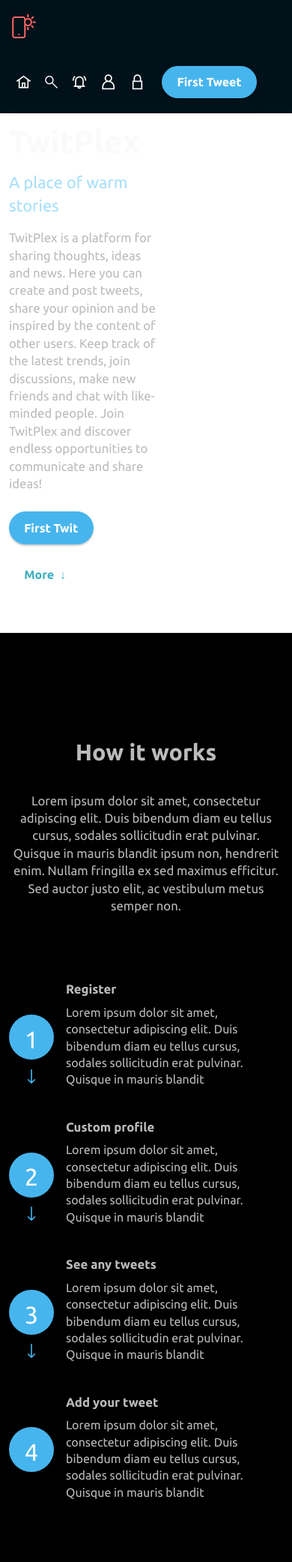
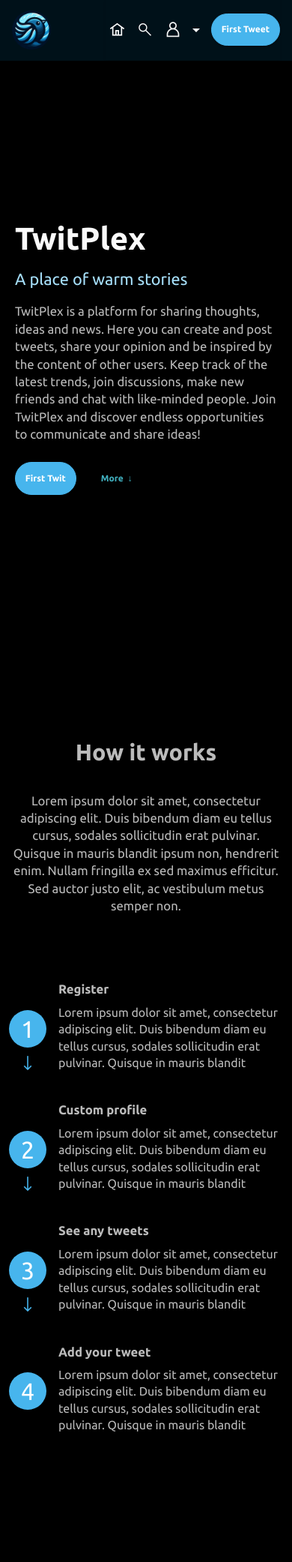
Before and after one commit to Maksim-Volosh/TwitPlex, a Django app: page /welcome/ in a window 390 px wide. Shown: the top 2083 px of the page at 75% size. Run offline with Django 4.2, Linux system fonts and the light colour scheme; the visitor is signed in with stand-in values (Sample User, id 1); some libraries are stand-ins or nearby versions; some web fonts are replaced.

Commit message:
Profile changes, logo and css's

```diff
--- a/main/views.py
+++ b/main/views.py
@@ -10,7 +10,10 @@
         request.session['second_enter'] = True
         return redirect('welcome:index')
     else:
-        tweets = Tweets.objects.annotate(likes_count=Count('likes'), favorites_count=Count('favorites'))
+        tweets = Tweets.objects.annotate(
+            likes_count=Count('likes'),
+            favorites_count=Count('favorites')
+        )
 
         tweets_flag = tweets.exists()
 
--- a/static/assets/mobirise/css/mbr-additional.css
+++ b/static/assets/mobirise/css/mbr-additional.css
@@ -943,7 +943,8 @@
   min-height: 60px;
 }
 .cid-sFGzlAXw3z .navbar.navbar-short .navbar-logo img {
-  height: 2.5rem !important;
+  height: 44px !important;
+  width: 44px !important;
 }
 .cid-sFGzlAXw3z .navbar.navbar-short .navbar-brand {
   min-height: 60px;
--- a/static/css/css.css
+++ b/static/css/css.css
@@ -98,6 +98,29 @@
     width: 100%; /* Полная ширина подчеркивания */
 }
 
+.image-image {
+    border-radius: 10px;
+}
+
+.sort-buttons {
+    display: flex;
+    align-items: center;
+    justify-content: center;
+    gap: 30px;
+}
+
+.sort-buttons-div {
+    display: flex;
+    align-items: flex-end;
+}
+
+.sort-buttons-div i{
+    color: #e0dfdfc7;
+}
+
+.ww {
+    width: 25%;
+}
 
 @media (max-width: 1199.98px) {
     .nav-link {
@@ -142,6 +165,12 @@
     height: 3rem;
 }
 
+.logo-br{
+    width: 52px !important;
+    height: 52px !important;
+    border-radius: 30px;
+}
+
 @media (max-width: 767.98px) {
     .twit-react {
         gap: 20px;
@@ -165,10 +194,6 @@
     }
     .navbar-logo {
         margin-right: 0.50rem !important;
-    }
-    .logo-br{
-        width: 32px !important;
-        height: 32px !important;
     }
     .navbar-caption {
         font-size: 24px;
@@ -273,3 +298,35 @@
         max-width: 1240px;
     }
 } */
+
+@media (max-width: 767.98px) {
+    #TwitPlex3DObj {
+        display: none !important;
+    }
+
+    .col-lg-8 {
+        width: 100% !important;
+    }
+}
+
+@media (max-width: 575.98px) {
+    .col-lg-8 {
+        padding: 0px 20px 0px 20px !important;
+    }
+    .cid-sFGBbGYuTc .icon-box {
+        width: 50px;
+        min-width: 50px;
+        height: 50px;
+    }
+
+    .cid-sFGBbGYuTc .step-number {
+        padding-top: 0px;
+    }
+}
+
+@media (max-width: 500.98px) {
+    .btn {
+        padding: 0.6rem 0.8rem;
+        font-size: 12px;
+    }
+}
--- a/templates/base.html
+++ b/templates/base.html
@@ -5,7 +5,7 @@
   <meta charset="UTF-8">
   <meta http-equiv="X-UA-Compatible" content="IE=edge">
   <meta name="viewport" content="width=device-width, initial-scale=1, minimum-scale=1">
-  <link rel="shortcut icon" href="{% static 'assets/images/logo.png' %}" type="image/x-icon">
+  <link rel="shortcut icon" href="{% static 'img/logo.png' %}" type="image/x-icon">
   <meta name="description" content="TwitPlex is a platform for sharing thoughts, ideas and news. Here you can create and post tweets, share your opinion and be inspired by the content of other users. Keep track of the latest trends, join discussions, make new friends and chat with like-minded people. Join TwitPlex and discover endless opportunities to communicate and share ideas!">
 
 
@@ -40,22 +40,45 @@
                 <div class="navbar-brand">
                     <span class="navbar-logo">
                         <a href="{% url "main:index" %}" class="d-flex align-items-center">
-                            <img src="{% static "assets/images/logo.png" %}" alt="Mobirise Website Builder" class="logo-br">
+                            <img src="{% static 'img/logo.png' %}" alt="Mobirise Website Builder" class="logo-br">
                         </a>
                     </span>
                     <span class="navbar-caption-wrap"><a class="navbar-caption text-white display-5" href="{% url "main:index" %}">TwitPlex</a></span>
                 </div>
                 <div class="navbar">
-                    <ul class="navbar-nav nav-dropdown" data-app-modern-menu="true"><li class="nav-item"><a class="nav-link link text-white text-primary display-4" href="{% url "main:index" %}"><span class="mobi-mbri mobi-mbri-home mbr-iconfont mbr-iconfont-btn" style="color: rgb(255, 255, 255);"></span><span class="cl-dn">Home</span></a></li>
+                    <ul class="navbar-nav nav-dropdown" data-app-modern-menu="true">
+                        <li class="nav-item"><a class="nav-link link text-white text-primary display-4" href="{% url "main:index" %}"><span class="mobi-mbri mobi-mbri-home mbr-iconfont mbr-iconfont-btn" style="color: rgb(255, 255, 255);"></span><span class="cl-dn">Home</span></a></li>
                         <li class="nav-item s-n-i"><a class="nav-link link text-white text-primary display-4" href="index.html#features19-a"><span class="mobi-mbri mobi-mbri-search mbr-iconfont mbr-iconfont-btn" style="font-size: 17px; color: rgb(255, 255, 255);"></span><span class="cl-dn">Search</span></a></li>
-                        <li class="nav-item"><a class="nav-link link text-white text-primary display-4" href="index.html#features20-4"><span class="mobi-mbri mobi-mbri-alert mbr-iconfont mbr-iconfont-btn" style="color: rgb(255, 255, 255);"></span><span class="cl-dn">Notifications</span></a></li>
+
                         {% if request.user.is_authenticated %}
-                            <li class="nav-item"><a class="nav-link link text-white text-primary display-4 nav-last" href="{% url "user:profile" request.user.username %}"><span class="mobi-mbri mobi-mbri-user mbr-iconfont mbr-iconfont-btn" style="color: rgb(255, 255, 255);"></span><span class="cl-dn">Profile</span></a></li>
-                            {% if request.user.is_superuser %}
-                                <li class="nav-item"><a class="nav-link link text-white text-primary display-4 nav-last" href="{% url "admin:index" %}"><span class="mobi-mbri mobi-mbri-lock mbr-iconfont mbr-iconfont-btn" style="color: rgb(255, 255, 255);"></span><span class="cl-dn">&nbsp;Admin</span></a></li>
-                            {% endif %}
+                            <li class="nav-item dropdown">
+                                <a class="nav-link link text-white dropdown-toggle show display-4" href="index.html#features10-5" data-toggle="dropdown-submenu" data-bs-toggle="dropdown" data-bs-auto-close="outside" aria-expanded="true">
+                                    <span class="mobi-mbri mobi-mbri-user mbr-iconfont mbr-iconfont-btn"></span>
+                                    <span class="cl-dn">Profile</span>
+                                </a>
+                                <div class="dropdown-menu show" aria-labelledby="dropdown-292" data-bs-popper="none">
+
+                                    <a class="text-white dropdown-item display-4" href="{% url "user:profile" request.user.username %}">
+                                        <span class="mobi-mbri mobi-mbri-user mbr-iconfont mbr-iconfont-btn"></span>
+                                        <span class="cl-dn">Profile</span>
+                                    </a>
+                                    <a class="text-white show dropdown-item display-4" href="index.html#features10-5">
+                                        <span class="mobi-mbri mobi-mbri-alert mbr-iconfont mbr-iconfont-btn"></span>
+                                        <span class="cl-dn">Nolifications</span>
+                                    </a>
+
+                                    {% if request.user.is_superuser %}
+                                        <a class="text-white show dropdown-item display-4" href="{% url "admin:index" %}">
+                                            <span class="mobi-mbri mobi-mbri-lock mbr-iconfont mbr-iconfont-btn"></span>
+                                            <span class="cl-dn">Admin</span>
+                                        </a>
+                                    {% endif %}
+                                </div>
+                            </li>
                         {% else %}
-                            <li class="nav-item"><a class="nav-link link text-white text-primary display-4 nav-last" href="{% url "admin:index" %}"><span class="mobi-mbri mobi-mbri-user mbr-iconfont mbr-iconfont-btn" style="color: rgb(255, 255, 255);"></span><span class="cl-dn">Login</span></a></li>
+                            <li class="nav-item s-n-i"><a class="nav-link link text-white text-primary display-4" href="{% url "admin:index" %}">
+                                <span class="mobi-mbri mobi-mbri-user mbr-iconfont mbr-iconfont-btn" style="font-size: 17px; color: rgb(255, 255, 255);"></span>
+                                <span class="cl-dn">Login</span></a></li>
                         {% endif %}
                     </ul>
                     <div class="navbar-buttons mbr-section-btn"><a class="btn btn-primary display-4 mybtn" href="#">{% if current_page %}First{% endif %} Tweet</a></div>
--- a/templates/tweets/tweets.html
+++ b/templates/main/include/tweets.html
@@ -34,6 +34,11 @@
                 <p>{{ tw.tweet|linebreaks }}</p>
 
               </div>
+              <div class="tweet-image">
+                {% if tw.image %}
+                <a href="{{ tw.image.url }}"><img src="{{ tw.image.url }}" alt="Tweet image" class="image-image" style="max-width: 582px; max-height: 582px;"></a>
+                {% endif %}
+              </div>
             </div>
           </div>
           {% include "main/include/tweet-reacts.html" %}
--- a/user/models.py
+++ b/user/models.py
@@ -3,9 +3,29 @@
 from django.contrib.auth.models import AbstractUser
 
 class User(AbstractUser):
-    name = models.CharField(max_length=40, verbose_name="Name")
-    bio = models.TextField(blank=True, verbose_name="Bio", max_length=80)
-    image = models.ImageField(upload_to='users_images', blank=True, null=True, verbose_name="Avatar")
+    name = models.CharField(
+        max_length=40,
+        verbose_name="Name"
+    )
+
+    bio = models.TextField(
+        blank=True,
+        verbose_name="Bio",
+        max_length=80
+    )
+
+    sphere = models.CharField(
+        blank=True,
+        max_length=35,
+        verbose_name="Sphere"
+    )
+
+    image = models.ImageField(
+        upload_to='users_images',
+        blank=True,
+        null=True,
+        verbose_name="Avatar"
+    )
 
     class Meta:
         db_table = "user"
```
Also changed, not shown: templates/main/index.html (+1 -41 lines), templates/user/profile.html (+25 -9 lines), tweet/models.py (+36 -7 lines), user/views.py (+15 -4 lines), static/img/logo.png (added), user/migrations/0002_user_sphere.py (added), 1 other file.
